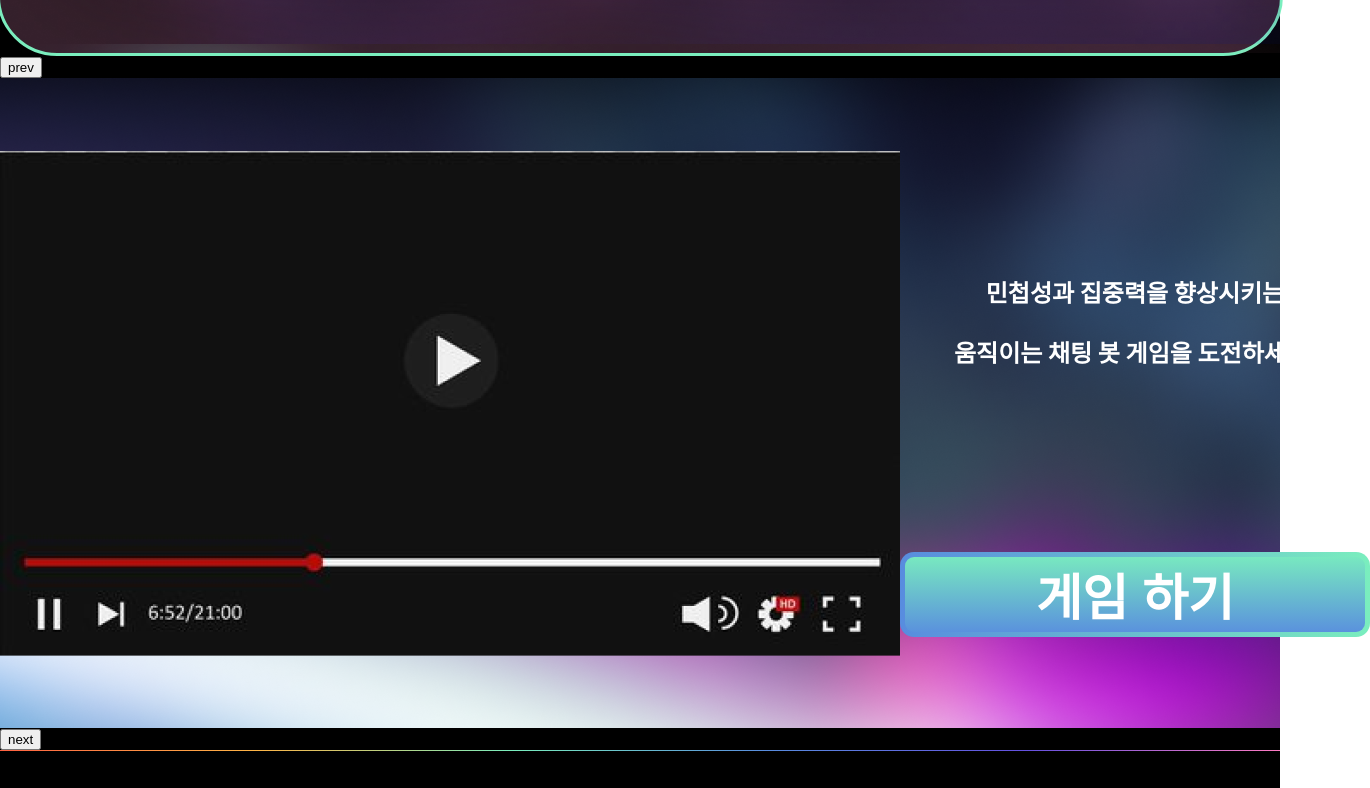
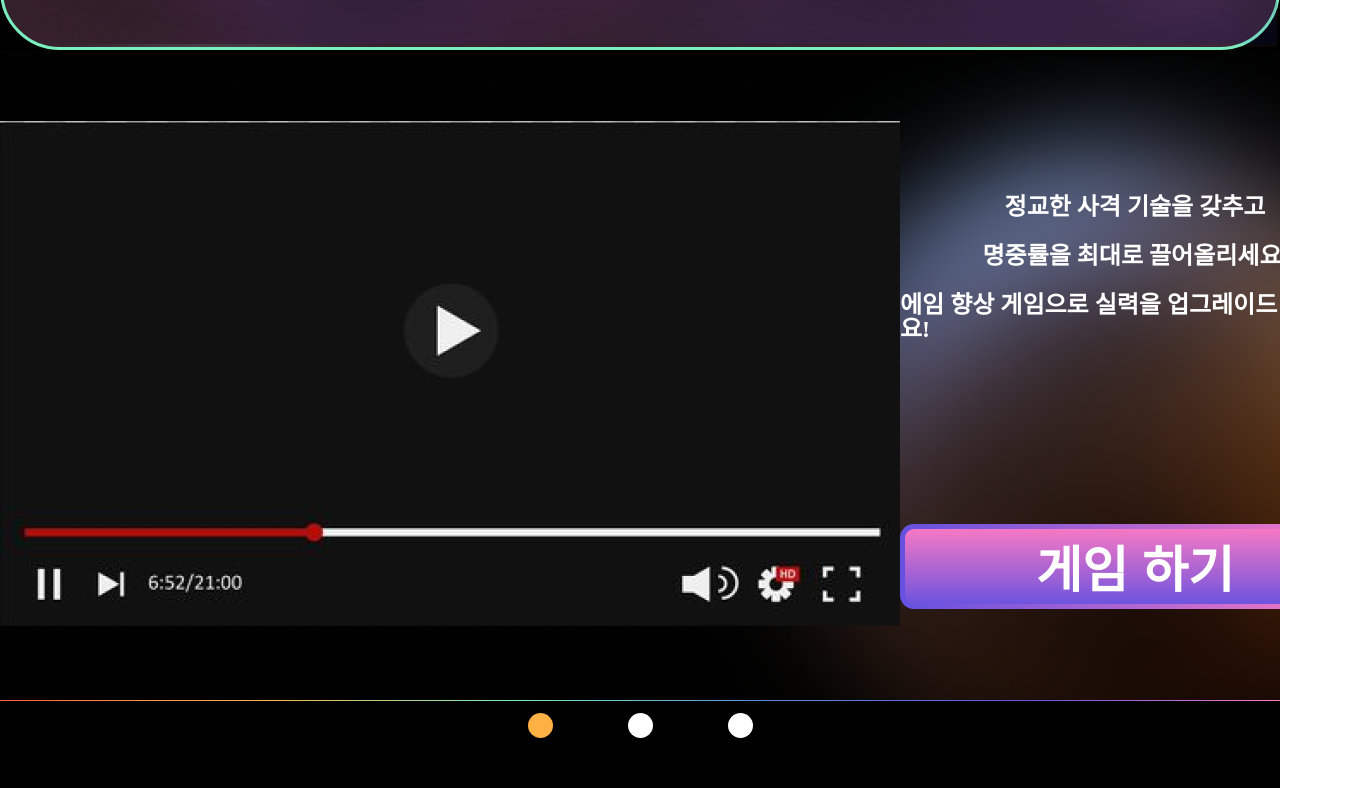
Before and after one commit to AimLab-Project/AimLab_Front, a React (Create React App) app: page / in a window 1280 px wide. Shown: the part 1400-2188 px from the top of the page, 1370 px wide, since content can reach past the window. Built offline with nearby package versions, Linux system fonts and the light colour scheme.

Commit message:
🌈feat : 페이지 이동 추가

```diff
--- a/package.json
+++ b/package.json
@@ -27,6 +27,7 @@
 		"react-hook-form": "^7.45.2",
 		"react-moment": "^1.1.3",
 		"react-router-dom": "^6.21.2",
+		"react-transition-group": "^4.4.5",
 		"react-unity-webgl": "^9.5.0",
 		"recoil": "^0.7.7",
 		"storybook": "^7.6.10",
--- a/src/App.tsx
+++ b/src/App.tsx
@@ -1,12 +1,13 @@
-import React from 'react'
-import { QueryClient, QueryClientProvider } from '@tanstack/react-query'
-import { RecoilRoot } from 'recoil'
-import { RouterProvider } from 'react-router-dom'
-import { ThemeProvider } from 'styled-components'
-import router from 'routes/router'
-import theme from './styles/theme'
+import React from 'react';
+import { QueryClient, QueryClientProvider } from '@tanstack/react-query';
+import { RecoilRoot } from 'recoil';
+import { RouterProvider } from 'react-router-dom';
+import { ThemeProvider } from 'styled-components';
+import router from 'routes/router';
+import theme from './styles/theme';
+import GlobalStyles from 'styles/global';
 
-export const queryClient = new QueryClient({})
+export const queryClient = new QueryClient({});
 
 const App: React.FC = () => {
 	return (
@@ -14,12 +15,13 @@ const App: React.FC = () => {
 			<ThemeProvider theme={theme}>
 				<QueryClientProvider client={queryClient}>
 					<RecoilRoot>
+						<GlobalStyles />
 						<RouterProvider router={router} />
 					</RecoilRoot>
 				</QueryClientProvider>
 			</ThemeProvider>
 		</>
-	)
-}
+	);
+};
 
-export default App
+export default App;
--- a/src/components/templates/ExplanationTemplate/ExplanationTemplate.tsx
+++ b/src/components/templates/ExplanationTemplate/ExplanationTemplate.tsx
@@ -1,33 +1,13 @@
 import Button from 'components/ui/atoms/Button/Button';
-
-import React, { useState } from 'react';
+import React from 'react';
 import styled from 'styled-components';
 import theme from 'styles/theme';
-import PrimaryTemplate from './PrimaryTemplate/PrimaryTemplate';
-import SecondaryTemplate from './SecondaryTemplate/SecondaryTemplate';
-import TeriaryTemplate from './TeriaryTemplate/TeriaryTemplate';
+import GameExplan from './GameExplan';
 
 const ExplanationTemplate = () => {
-	const components = [PrimaryTemplate, SecondaryTemplate, TeriaryTemplate];
-	const [template, setTemplate] = useState(0);
-
-	const prevTemplate = () => {
-		setTemplate(template =>
-			template === 0 ? components.length - 1 : template - 1,
-		);
-	};
-
-	const nextTemplate = () => {
-		setTemplate(template => (template + 1) % components.length);
-	};
-
-	const ComponentToRender = components[template];
-
 	return (
 		<Container>
-			<button onClick={prevTemplate}>prev</button>
-			<ComponentToRender />
-			<button onClick={nextTemplate}>next</button>
+			<GameExplan />
 			<Body>
 				<BodyContent>
 					<BodyText>
--- /dev/null
+++ b/src/components/templates/ExplanationTemplate/GameExplan.tsx
@@ -0,0 +1,90 @@
+import useRouter from 'hooks/useRouter';
+import React, { useState } from 'react';
+import styled from 'styled-components';
+import PrimaryTemplate from './PrimaryTemplate/PrimaryTemplate';
+import SecondaryTemplate from './SecondaryTemplate/SecondaryTemplate';
+import TeriaryTemplate from './TeriaryTemplate/TeriaryTemplate';
+
+const GameExplan = () => {
+	const [currentSlide, setCurrentSlide] = useState(0);
+	const totalSlides = 3; // 총 템플릿 수
+
+	const nextSlide = (slideNumber: number) => {
+		setCurrentSlide(slideNumber);
+	};
+
+	const { moveGamePage } = useRouter();
+
+	return (
+		<div style={{ position: 'relative' }}>
+			<Wrapper>
+				<Container
+					style={{ transform: `translateX(-${currentSlide * 100}vw)` }}
+				>
+					<Inner>
+						<SecondaryTemplate moveGamePage={moveGamePage} />
+					</Inner>
+					<Inner>
+						<PrimaryTemplate moveGamePage={moveGamePage} />
+					</Inner>
+					<Inner>
+						<TeriaryTemplate moveGamePage={moveGamePage} />
+					</Inner>
+				</Container>
+			</Wrapper>
+			<BtnBox>
+				<BtnInner>
+					{Array.from({ length: totalSlides }).map((_, index) => (
+						<DotBtn
+							key={index}
+							onClick={() => nextSlide(index)}
+							style={{
+								backgroundColor: currentSlide === index ? '#FFB145' : '#fff',
+							}}
+						></DotBtn>
+					))}
+				</BtnInner>
+			</BtnBox>
+		</div>
+	);
+};
+
+export default GameExplan;
+
+const Wrapper = styled.div`
+	overflow: hidden;
+`;
+
+const Container = styled.div`
+	width: 300vw;
+	display: flex;
+	transition: transform 0.5s ease-out;
+`;
+
+const Inner = styled.div`
+	width: 100vw;
+	flex-shrink: 0;
+`;
+
+const BtnBox = styled.div`
+	width: 100%;
+	display: flex;
+	justify-content: center;
+`;
+
+const BtnInner = styled.div`
+	width: 300px;
+	height: 50px;
+	display: flex;
+	align-items: center;
+	justify-content: space-around;
+	position: absolute;
+`;
+
+const DotBtn = styled.div`
+	width: 25px;
+	height: 25px;
+	border-radius: 50%;
+	background-color: #fff;
+	cursor: pointer;
+`;
--- a/src/components/templates/ExplanationTemplate/PrimaryTemplate/PrimaryTemplate.tsx
+++ b/src/components/templates/ExplanationTemplate/PrimaryTemplate/PrimaryTemplate.tsx
@@ -5,21 +5,28 @@ import Youtube from '../../../../assets/image/item/Youtube.png';
 import BG from '../../../../assets/image/BG/Nature.png';
 import { Header } from '../style';
 
-const PrimaryTemplate = () => {
+export interface GamePageRouteProps {
+	moveGamePage: () => void;
+}
+
+const PrimaryTemplate = ({ moveGamePage }: GamePageRouteProps) => {
 	return (
 		<>
 			<Header BG={BG}>
-				<Image src={Youtube} alt="youtube" />
+				<div style={{ width: '900px' }}>
+					<Image src={Youtube} alt="youtube" />
+				</div>
 				<HeaderContent>
 					<HeaderText>
 						<span>민첩성과 집중력을 향상시키는</span>
-						<span>움직이는 채팅 봇 게임을 도전하세요!</span>
+						<span>움직이는 에임 봇 게임을 도전하세요!</span>
 					</HeaderText>
 					<Button
 						size="xlarge"
 						variant="primary"
 						border="primary"
 						label="게임 하기"
+						onClick={moveGamePage}
 					/>
 				</HeaderContent>
 			</Header>
--- a/src/components/templates/ExplanationTemplate/SecondaryTemplate/SecondaryTemplate.tsx
+++ b/src/components/templates/ExplanationTemplate/SecondaryTemplate/SecondaryTemplate.tsx
@@ -4,12 +4,15 @@ import Youtube from '../../../../assets/image/item/Youtube.png';
 import BG from '../../../../assets/image/BG/explanation_BG.png';
 import { HeaderContent, HeaderText, Image } from '../ExplanationTemplate';
 import { Header } from '../style';
+import { GamePageRouteProps } from '../PrimaryTemplate/PrimaryTemplate';
 
-const SecondaryTemplate = () => {
+const SecondaryTemplate = ({ moveGamePage }: GamePageRouteProps) => {
 	return (
 		<>
 			<Header BG={BG}>
-				<Image src={Youtube} alt="youtube" />
+				<div style={{ width: '900px' }}>
+					<Image src={Youtube} alt="youtube" />
+				</div>
 				<HeaderContent>
 					<HeaderText>
 						<span>정교한 사격 기술을 갖추고</span>
@@ -21,6 +24,7 @@ const SecondaryTemplate = () => {
 						variant="secondary"
 						border="secondary"
 						label="게임 하기"
+						onClick={moveGamePage}
 					/>
 				</HeaderContent>
 			</Header>
--- a/src/components/templates/ExplanationTemplate/TeriaryTemplate/TeriaryTemplate.tsx
+++ b/src/components/templates/ExplanationTemplate/TeriaryTemplate/TeriaryTemplate.tsx
@@ -4,8 +4,9 @@ import BG from '../../../../assets/image/BG/TeriaryNature.png';
 import Button from 'components/ui/atoms/Button/Button';
 import Mascotte from '../../../../assets/image/item/mascotte.png';
 import styled from 'styled-components';
+import { GamePageRouteProps } from '../PrimaryTemplate/PrimaryTemplate';
 
-const TeriaryTemplate = () => {
+const TeriaryTemplate = ({ moveGamePage }: GamePageRouteProps) => {
 	return (
 		<Header BG={BG}>
 			<Content>
@@ -18,6 +19,7 @@ const TeriaryTemplate = () => {
 					variant="teriary"
 					border="teriary"
 					label="게임 하기"
+					onClick={moveGamePage}
 				/>
 			</Content>
 			<Image src={Mascotte} alt="마스코트" />
--- a/src/components/ui/molecules/HeaderUser/HeaderUser.tsx
+++ b/src/components/ui/molecules/HeaderUser/HeaderUser.tsx
@@ -3,7 +3,7 @@ import styled from 'styled-components';
 import ProfileBg from '../../../../assets/image/BG/profile_BG.png';
 
 import theme from 'styles/theme';
-import { Link } from 'react-router-dom';
+
 import useRouter from 'hooks/useRouter';
 import Profile from 'components/ui/atoms/Profile/Profile';
 
@@ -14,11 +14,9 @@ const HeaderUser = () => {
 	return (
 		// 로그인을 했을 경우
 		<User>
-			<Propfile>
-				<Link to="#" onClick={moveMyPage}>
-					<Span>nickname</Span>
-					<Profile width="65px" height="65px" />
-				</Link>
+			<Propfile onClick={moveMyPage}>
+				<Span>nickname</Span>
+				<Profile width="65px" height="65px" />
 			</Propfile>
 
 			{/* 로그인을 하지 않았을 경우 */}
@@ -48,14 +46,9 @@ const Propfile = styled.div`
 	height: 100%;
 	display: flex;
 	justify-content: center;
-
-	a {
-		text-decoration: none;
-		display: flex;
-		align-items: center;
-		gap: 20px;
-		color: ${theme.PALETTE.fblack};
-	}
+	align-items: center;
+	gap: 20px;
+	color: ${theme.PALETTE.fblack};
 `;
 
 // const Login = styled.div`
@@ -71,7 +64,7 @@ const Span = styled.span`
 	font-weight: bold;
 	font-size: 25px;
 	color: ${theme.PALETTE.fblack};
-
+	cursor: pointer;
 	a {
 		text-decoration: none;
 		color: ${theme.PALETTE.fblack};
--- a/src/components/ui/organisms/MainHeader/MainHeader.tsx
+++ b/src/components/ui/organisms/MainHeader/MainHeader.tsx
@@ -1,5 +1,4 @@
 import React from 'react';
-import { Link } from 'react-router-dom';
 import styled from 'styled-components';
 import Logo from '../../../../assets/image/Logo/logo.png';
 import HomeIcon from '@mui/icons-material/Home';
@@ -15,9 +14,9 @@ const MainHeader: React.FC = () => {
 	return (
 		<Container>
 			<Content>
-				<Link to={'#'} onClick={moveMainPage}>
+				<div onClick={moveMainPage}>
 					<SLogo src={Logo} />
-				</Link>
+				</div>
 
 				<Wrapper onClick={moveMainPage}>
 					<HomeIcon sx={{ color: '#fff', width: '30px', height: '30px' }} />
@@ -29,7 +28,7 @@ const MainHeader: React.FC = () => {
 					/>
 					<Span>게임</Span>
 					<Dropdown>
-						<li onClick={moveGamePage}>사격게임</li>
+						<li onClick={moveGamePage}>사격 게임</li>
 						<li onClick={moveGamePage}>에임 봇 게임</li>
 						<li onClick={moveGamePage}>에임 커스텀</li>
 					</Dropdown>
@@ -108,7 +107,7 @@ const Dropdown = styled.ul`
 	list-style: none;
 	color: ${theme.PALETTE.fwhite};
 	display: none;
-	width: 300px;
+	width: 350px;
 	height: 50px;
 	background: #000;
 	border-radius: 40px;
--- a/src/hooks/useRouter.ts
+++ b/src/hooks/useRouter.ts
@@ -1,4 +1,4 @@
-import API_KEY from 'consts/API_KEY';
+import API_KEY from 'constants/API_KEY';
 import { useNavigate } from 'react-router-dom';
 
 const useRouter = () => {
--- a/src/styles/global.ts
+++ b/src/styles/global.ts
@@ -23,5 +23,8 @@ const GlobalStyles = createGlobalStyle`
   a {
     text-decoration: none;
   }
+
+
+
 `;
 export default GlobalStyles;
```
Also changed, not shown: src/constants/API_KEY.ts (renamed from src/consts/API_KEY.ts), 1 other file (tests, documents, lock files or other folders).
